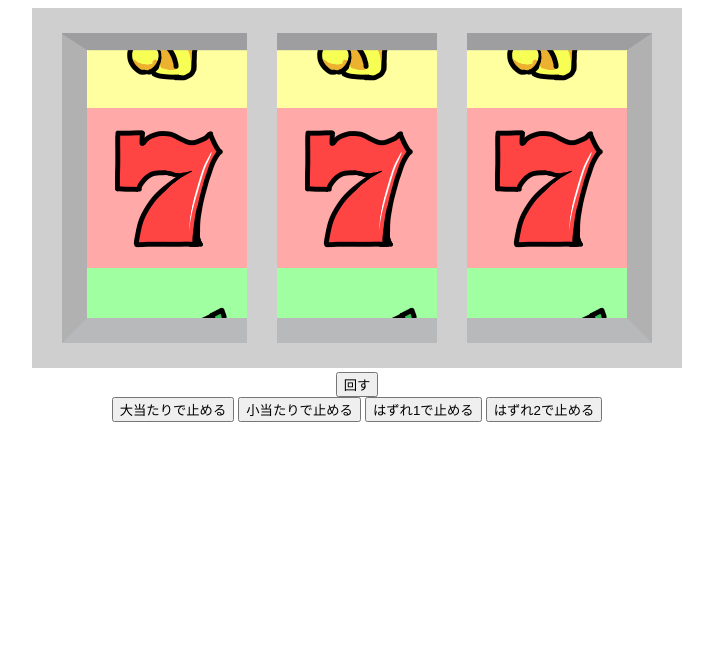
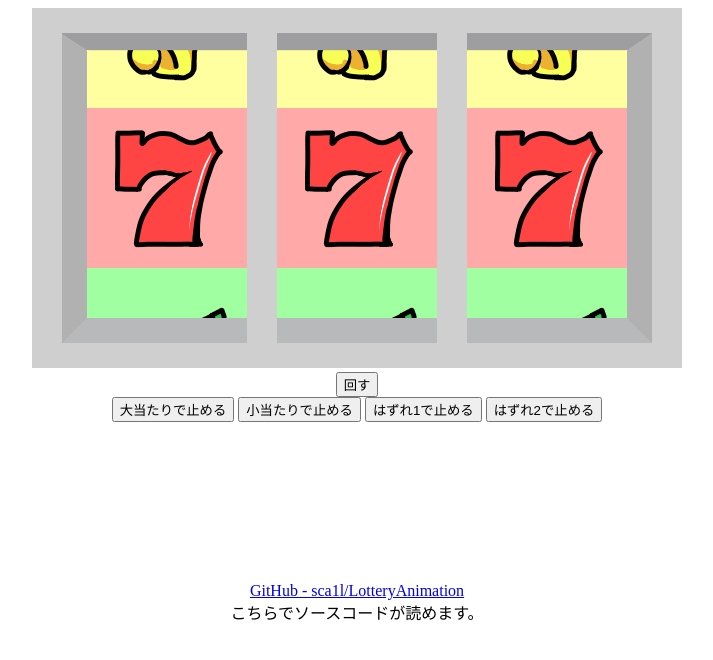
Before and after one commit to sca1l/LotteryAnimation, a plain HTML site: page index.html in a window 1280 px wide. Shown: the whole page, without its empty margins (283-996 px from the left). Drawn offline with Linux system fonts and the light colour scheme.

Commit message:
GitHubへのリンクの追加

```diff
--- a/index.html
+++ b/index.html
@@ -27,6 +27,13 @@
         </div>
       </section>
 
+      <section>
+        <div  class="center footer">
+          <a href="https://github.com/sca1l/LotteryAnimation">GitHub -  sca1l/LotteryAnimation </a><br>
+          こちらでソースコードが読めます。
+        </div>
+      </section>
+
     </main>
   </body>
 </html>
--- a/style.css
+++ b/style.css
@@ -6,3 +6,7 @@
 	width: 650px;
 	height: 360px;
 }
+
+.footer {
+	margin-top: 160px;
+}
```
